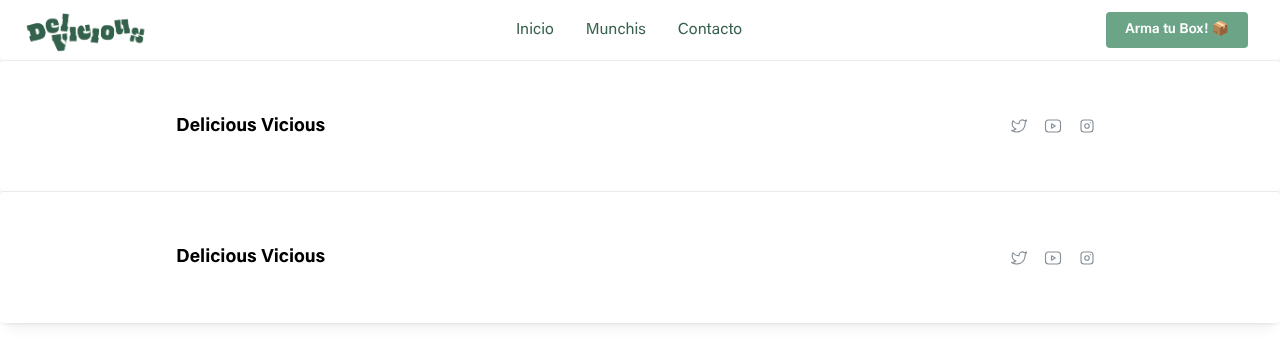
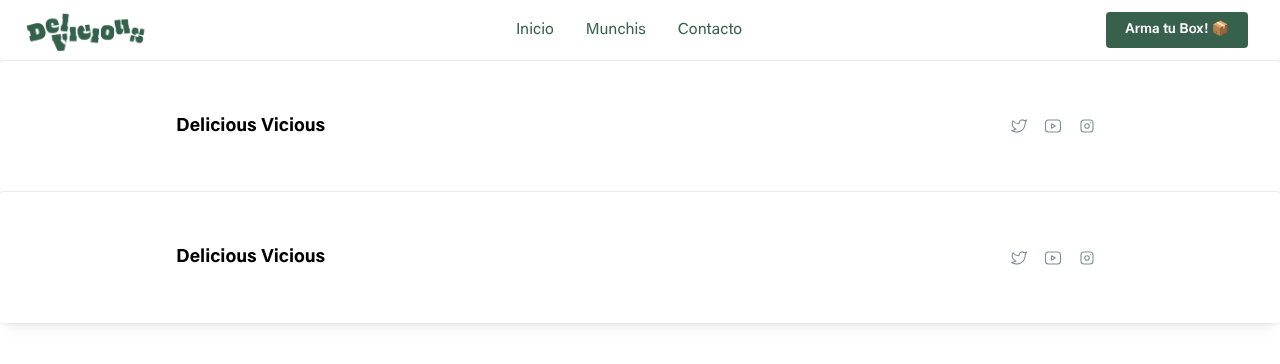
Before and after one commit to MefitHp/delicious-vicious, a Next.js app: page /components/shared/Footer/Footer in a window 1280 px wide. Shown: the top 364 px of the page. Built offline with nearby package versions, Linux system fonts and the light colour scheme.

Commit message:
[dev] Add alternative primary color

```diff
--- a/theme.ts
+++ b/theme.ts
@@ -27,6 +27,19 @@ const primaryColor: MantineColorsTuple = [
   "#3f6f57",
 ];
 
+const primaryAlternative: MantineColorsTuple = [
+  "#f2f7f4",
+  "#dfece3",
+  "#c2d8ca",
+  "#99bca7",
+  "#6c9b81",
+  "#4c7d64",
+  "#37614c",
+  "#2d4f3f",
+  "#254033",
+  "#1f352b",
+  "#111d18",
+];
 const greenColor: MantineColorsTuple = [
   "#e5ffe8",
   "#ceffd3",
@@ -44,7 +57,7 @@ export const theme = createTheme({
   /* Put your mantine theme override here */
   primaryColor: "teal",
   colors: {
-    teal: primaryColor,
+    teal: primaryAlternative,
     green: greenColor,
   },
   fontFamily: acuminVariableFont.style.fontFamily,
```
